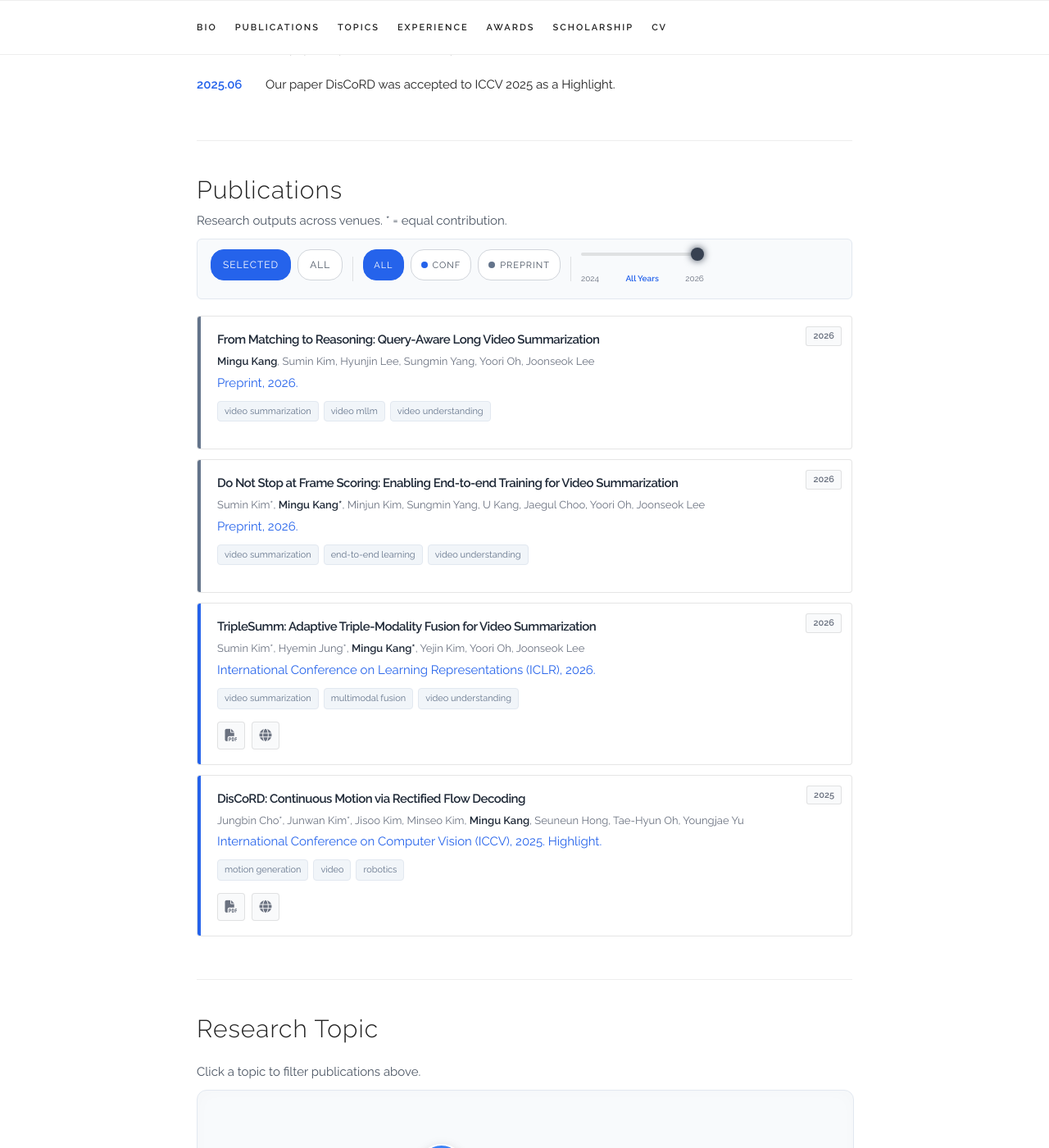
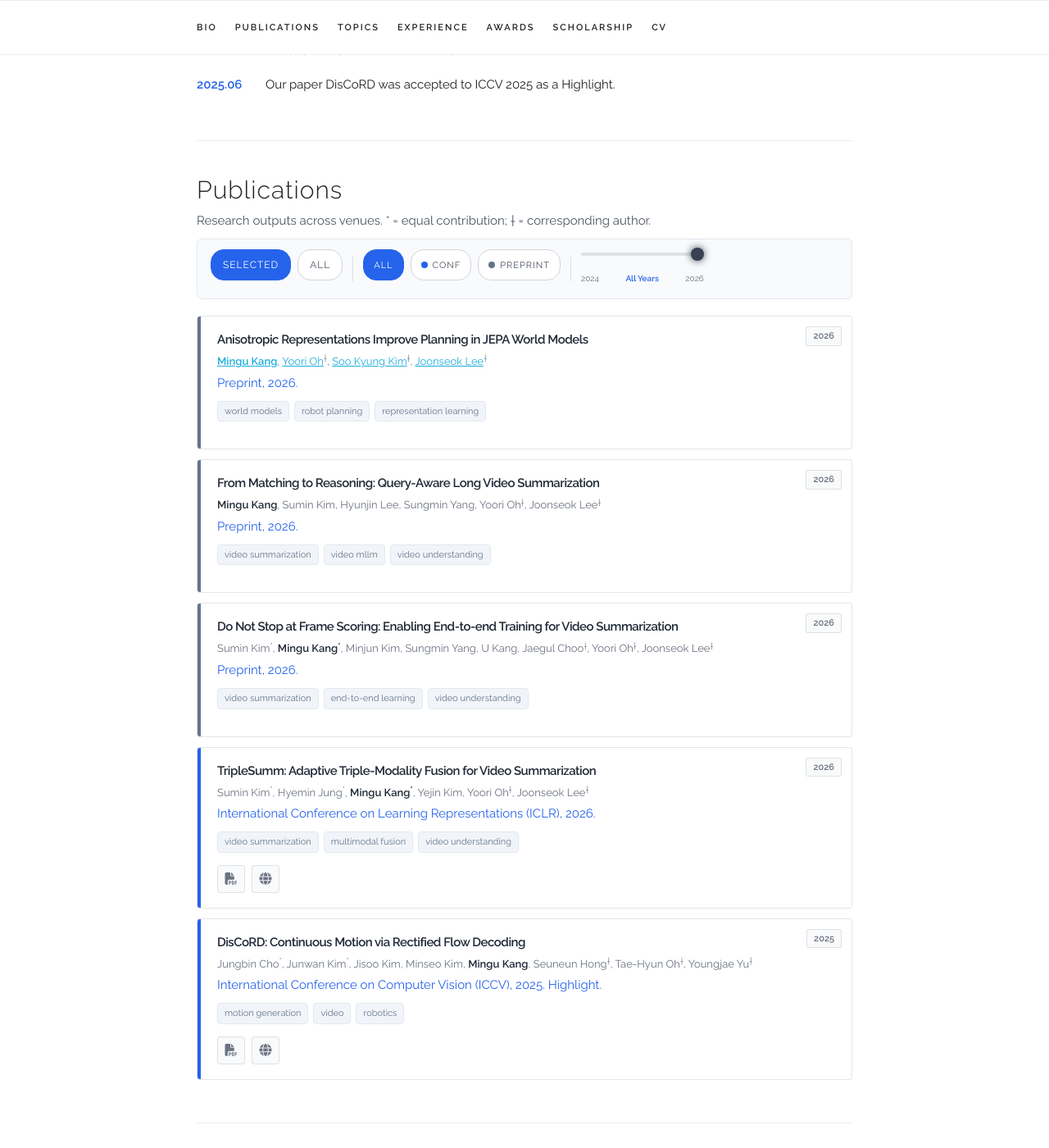
Before and after one commit to rkdrn79/rkdrn79.github.io, a Jekyll site: the page built from index.html, in a window 1280 px wide and 1400 px high, scrolled down 755 px. Shown: the whole window at 82% size. Built offline with Jekyll 4.4.1, drawn with Linux system fonts in a browser that asks for light colours; some web fonts are replaced; some of the changed text lies outside the part shown.

Commit message:
Add JEPA paper and 2026 awards

```diff
--- a/_data/publications.yaml
+++ b/_data/publications.yaml
@@ -1,6 +1,14 @@
 papers:
+  - title: "Anisotropic Representations Improve Planning in JEPA World Models"
+    authors: "<b><a href=\"https://openreview.net/profile?id=~Mingu_Kang4\" target=\"_blank\">Mingu Kang</a></b>, <a href=\"https://openreview.net/profile?id=~Yoori_Oh1\" target=\"_blank\">Yoori Oh</a><sup>&dagger;</sup>, <a href=\"https://openreview.net/profile?id=~Soo_Kyung_Kim1\" target=\"_blank\">Soo Kyung Kim</a><sup>&dagger;</sup>, <a href=\"https://openreview.net/profile?id=~Joonseok_Lee1\" target=\"_blank\">Joonseok Lee</a><sup>&dagger;</sup>"
+    venue: "Preprint, 2026."
+    selected: y
+    type: preprint
+    year: 2026
+    keywords: ["world models", "robot planning", "representation learning"]
+
   - title: "From Matching to Reasoning: Query-Aware Long Video Summarization"
-    authors: "<b>Mingu Kang</b>, Sumin Kim, Hyunjin Lee, Sungmin Yang, Yoori Oh, Joonseok Lee"
+    authors: "<b>Mingu Kang</b>, Sumin Kim, Hyunjin Lee, Sungmin Yang, Yoori Oh<sup>&dagger;</sup>, Joonseok Lee<sup>&dagger;</sup>"
     venue: "Preprint, 2026."
     selected: y
     type: preprint
@@ -16,7 +24,7 @@ papers:
     keywords: ["autonomous driving", "multimodal fusion", "robotics"]
 
   - title: "Do Not Stop at Frame Scoring: Enabling End-to-end Training for Video Summarization"
-    authors: "Sumin Kim*, <b>Mingu Kang*</b>, Minjun Kim, Sungmin Yang, U Kang, Jaegul Choo, Yoori Oh, Joonseok Lee"
+    authors: "Sumin Kim<sup>*</sup>, <b>Mingu Kang<sup>*</sup></b>, Minjun Kim, Sungmin Yang, U Kang, Jaegul Choo<sup>&dagger;</sup>, Yoori Oh<sup>&dagger;</sup>, Joonseok Lee<sup>&dagger;</sup>"
     venue: "Preprint, 2026."
     selected: y
     type: preprint
@@ -24,7 +32,7 @@ papers:
     keywords: ["video summarization", "end-to-end learning", "video understanding"]
 
   - title: "TripleSumm: Adaptive Triple-Modality Fusion for Video Summarization"
-    authors: "Sumin Kim*, Hyemin Jung*, <b>Mingu Kang*</b>, Yejin Kim, Yoori Oh, Joonseok Lee"
+    authors: "Sumin Kim<sup>*</sup>, Hyemin Jung<sup>*</sup>, <b>Mingu Kang<sup>*</sup></b>, Yejin Kim, Yoori Oh<sup>&dagger;</sup>, Joonseok Lee<sup>&dagger;</sup>"
     venue: "International Conference on Learning Representations (ICLR), 2026."
     paper_pdf: "https://arxiv.org/abs/2411.19527"
     webpage: "https://smkim37.github.io/TripleSumm-page/"
@@ -34,7 +42,7 @@ papers:
     keywords: ["video summarization", "multimodal fusion", "video understanding"]
 
   - title: "DisCoRD: Continuous Motion via Rectified Flow Decoding"
-    authors: "Jungbin Cho*, Junwan Kim*, Jisoo Kim, Minseo Kim, <b>Mingu Kang</b>, Seuneun Hong, Tae-Hyun Oh, Youngjae Yu"
+    authors: "Jungbin Cho<sup>*</sup>, Junwan Kim<sup>*</sup>, Jisoo Kim, Minseo Kim, <b>Mingu Kang</b>, Seuneun Hong<sup>&dagger;</sup>, Tae-Hyun Oh<sup>&dagger;</sup>, Youngjae Yu<sup>&dagger;</sup>"
     venue: "International Conference on Computer Vision (ICCV), 2025. Highlight."
     paper_pdf: "https://arxiv.org/abs/2411.19527"
     webpage: "https://whwjdqls.github.io/discord-motion/"
--- a/_includes/award_card.html
+++ b/_includes/award_card.html
@@ -3,11 +3,18 @@
   <h5 class="entry-title">{{ award.title }}</h5>
   <p>{{ award.description }}</p>
   <p class="entry-meta">{{ award.organization }}, {{ award.date }}</p>
-  {% if award.code %}
+  {% if award.code or award.webpage %}
     <div class="paper-actions">
-      <a class="action-btn" href="{{ award.code }}" target="_blank" title="Code">
-        <i class="fa-brands fa-github"></i>
-      </a>
+      {% if award.code %}
+        <a class="action-btn" href="{{ award.code }}" target="_blank" title="Code">
+          <i class="fa-brands fa-github"></i>
+        </a>
+      {% endif %}
+      {% if award.webpage %}
+        <a class="action-btn" href="{{ award.webpage }}" target="_blank" title="Competition">
+          <i class="fa-solid fa-trophy"></i>
+        </a>
+      {% endif %}
     </div>
   {% endif %}
 </div>
--- a/index.html
+++ b/index.html
@@ -33,7 +33,7 @@ title: Home
   </h4>
 
   <p class="section-subtitle">
-    Research outputs across venues. * = equal contribution.
+    Research outputs across venues. * = equal contribution; &dagger; = corresponding author.
     <!-- <a href="{{ site.data.main_info.google_scholar }}" target="_blank" class="scholar-link">
       <i class="ai ai-google-scholar"></i> Full list on Scholar
     </a> -->
```
Also changed, not shown: _data/awards.yaml (+14 -0 lines), 6 other files.
